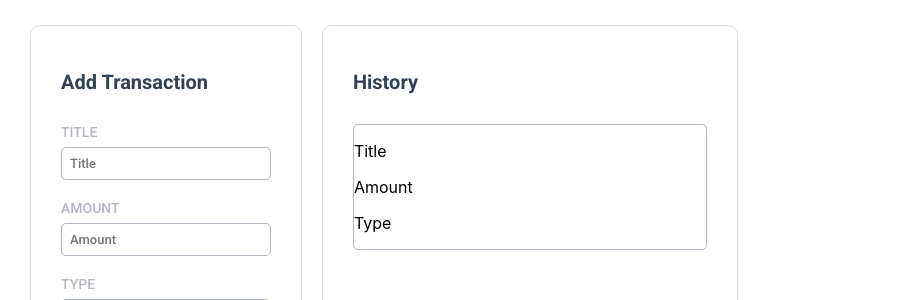
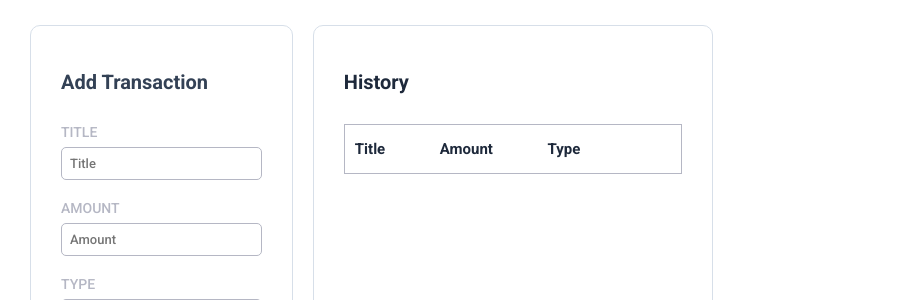
Before and after one commit to Naresh141427/ReactMoneyManager, a React (Create React App) app: page / in a window 1280 px wide. Shown: the part 453-753 px from the top of the page, without its empty margins (0-910 px from the left). Built offline with nearby package versions, Linux system fonts and the light colour scheme; a web font is replaced by a local one.

Commit message:
Update index.css

```diff
--- a/src/components/MoneyManager/index.css
+++ b/src/components/MoneyManager/index.css
@@ -8,7 +8,7 @@
   padding: 50px 30px 50px 30px;
 }
 .manager-container {
-  width: 58%;
+  width: 56%;
   background-image: url('https://assets.ccbp.in/frontend/react-js/money-manager/money-manager-bg.png');
   padding: 30px;
   border-radius: 10px;
@@ -39,6 +39,9 @@
   font-size: 20px;
   font-weight: 500;
 }
+.container {
+  width: 100%;
+}
 .money-details-container {
   display: flex;
   align-items: center;
@@ -47,7 +50,7 @@
   margin-bottom: 20px;
 }
 .transaction-card-container {
-  width: 58%;
+  width: 56%;
   display: flex;
 }
 .transaction-container {
@@ -101,13 +104,12 @@
   display: flex;
   flex-direction: column;
   width: 800px;
-  padding: 30px;
   border-radius: 10px;
   border: 1px solid #d7dfe9;
   padding: 30px;
 }
 .history-header {
-  color: #334155;
+  color: #1e293b;
   font-family: 'Roboto';
   font-size: 20px;
   margin-bottom: 30px;
@@ -115,30 +117,35 @@
 .history-table {
   display: flex;
   border: 1px solid #b5b7c4;
-  border-radius: 5px;
 }
-.title {
-  color: #334155;
+.content-conatiner {
+  width: 70%;
+  display: flex;
+  justify-content: space-between;
+  padding-left: 0px;
+  margin-left: 0px;
+}
+.history-title {
+  color: #1e293b;
   font-family: 'Roboto';
   font-size: 15px;
+  font-weight: 700;
   margin-left: 10px;
-  margin-right: 20px;
 }
-.amount {
-  color: #334155;
+.history-amount {
+  color: #1e293b;
   font-family: 'Roboto';
   font-size: 15px;
-  margin-left: 10px;
-  margin-right: 20px;
+  font-weight: 700;
 }
-.type {
-  color: #334155;
+.history-type {
+  color: #1e293b;
   font-family: 'Roboto';
   font-size: 15px;
-  margin-left: 10px;
-  margin-right: 20px;
+  font-weight: 700;
 }
 .history-items-list-container {
+  margin-top: 0px;
   display: flex;
   flex-direction: column;
   list-style-type: none;
```
